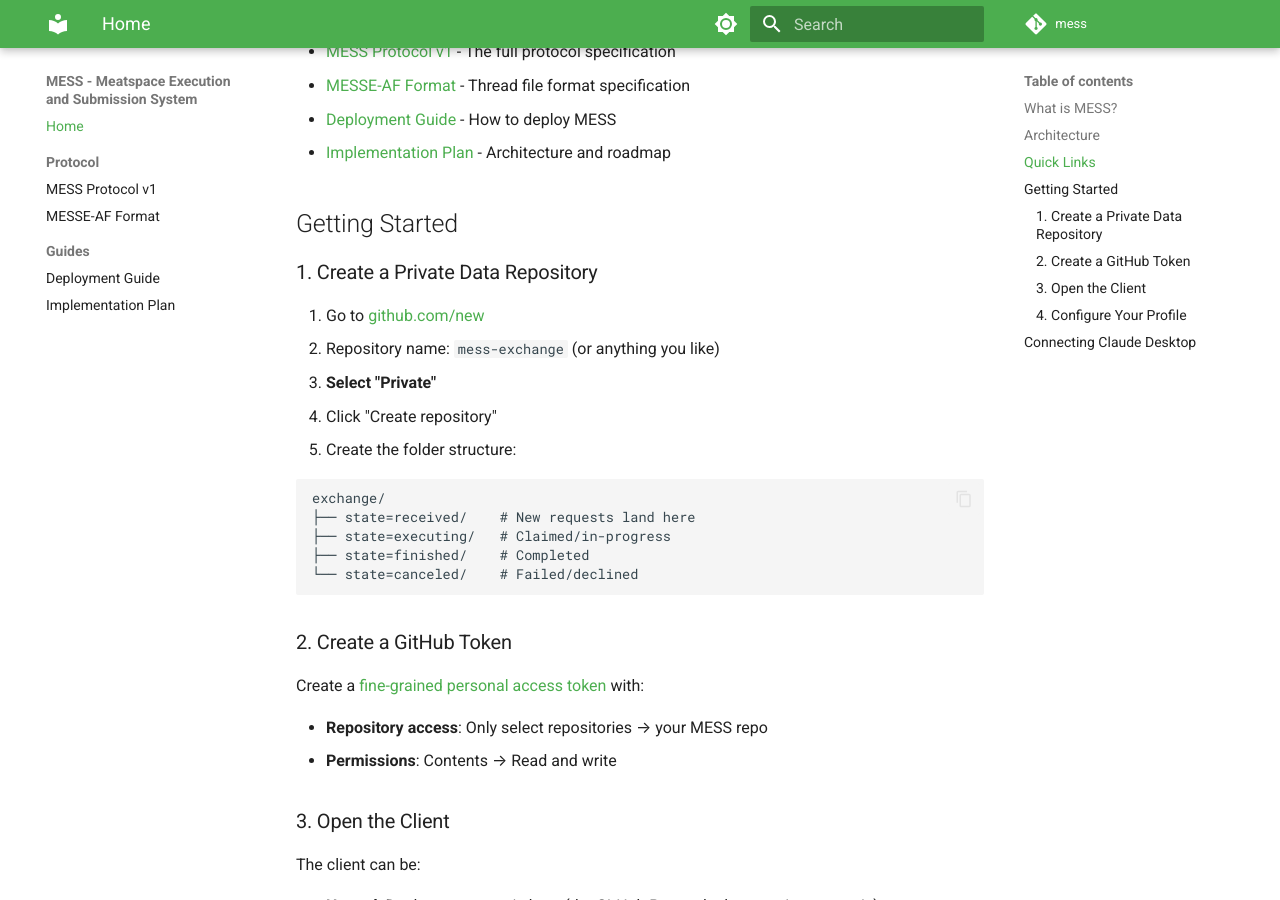
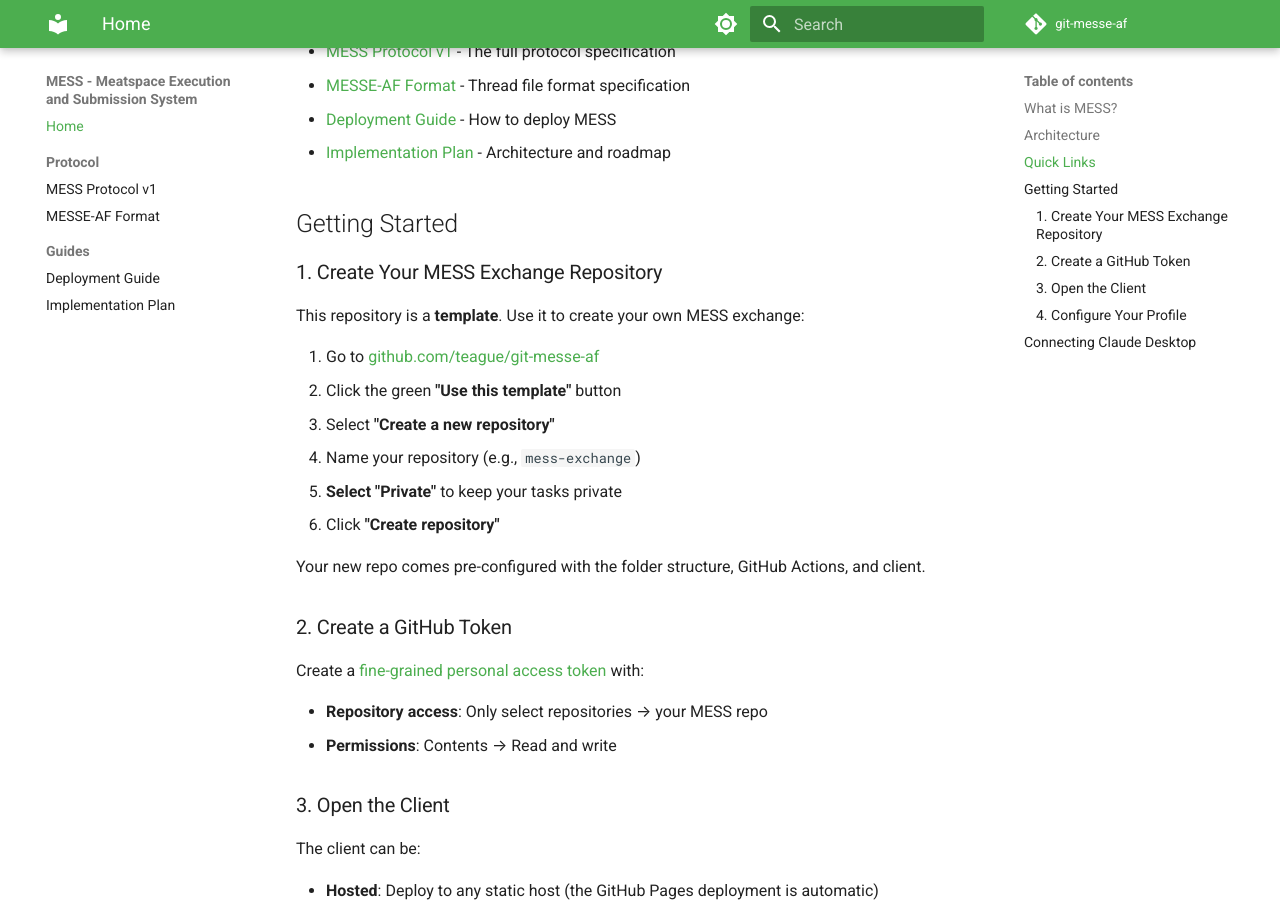
Before and after one commit to teaguesterling/git-messe-af, an MkDocs documentation site: the page built from docs/index.md, in a window 1280 px wide and 900 px high, scrolled down 1041 px. Built offline with MkDocs 1.6.1 and Material for MkDocs 9.7.7, drawn with Linux system fonts in a browser that asks for light colours; comment, search, counter and statistics services are not loaded.

Commit message:
Update docs for template repository usage
- Add "Use this template" badge and instructions to README
- Update Quick Start to use template instead of manual setup
- Update Hosting section to explain automatic GitHub Pages
- Update Notifications section to note workflow is pre-included
- Update docs/index.md with template instructions
- Fix repo_name in mkdocs.yml

Co-Authored-By: Claude Opus 4.5 <noreply@anthropic.com>

````diff
--- a/docs/index.md
+++ b/docs/index.md
@@ -45,21 +45,18 @@ MESS enables AI agents (like Claude) to request actions in the physical world:
 
 ## Getting Started
 
-### 1. Create a Private Data Repository
+### 1. Create Your MESS Exchange Repository
 
-1. Go to [github.com/new](https://github.com/new)
-2. Repository name: `mess-exchange` (or anything you like)
-3. **Select "Private"**
-4. Click "Create repository"
-5. Create the folder structure:
+This repository is a **template**. Use it to create your own MESS exchange:
 
-```
-exchange/
-├── state=received/    # New requests land here
-├── state=executing/   # Claimed/in-progress
-├── state=finished/    # Completed
-└── state=canceled/    # Failed/declined
-```
+1. Go to [github.com/teague/git-messe-af](https://github.com/teague/git-messe-af)
+2. Click the green **"Use this template"** button
+3. Select **"Create a new repository"**
+4. Name your repository (e.g., `mess-exchange`)
+5. **Select "Private"** to keep your tasks private
+6. Click **"Create repository"**
+
+Your new repo comes pre-configured with the folder structure, GitHub Actions, and client.
 
 ### 2. Create a GitHub Token
 
--- a/mkdocs.yml
+++ b/mkdocs.yml
@@ -2,7 +2,7 @@ site_name: MESS - Meatspace Execution and Submission System
 site_description: Dispatch physical-world tasks from AI agents to human executors using GitHub as the backend
 site_url: https://mess.readthedocs.io
 
-repo_name: mess
+repo_name: git-messe-af
 repo_url: https://github.com/teague/git-messe-af
 
 theme:
````
Also changed, not shown: README.md (+34 -32 lines).
